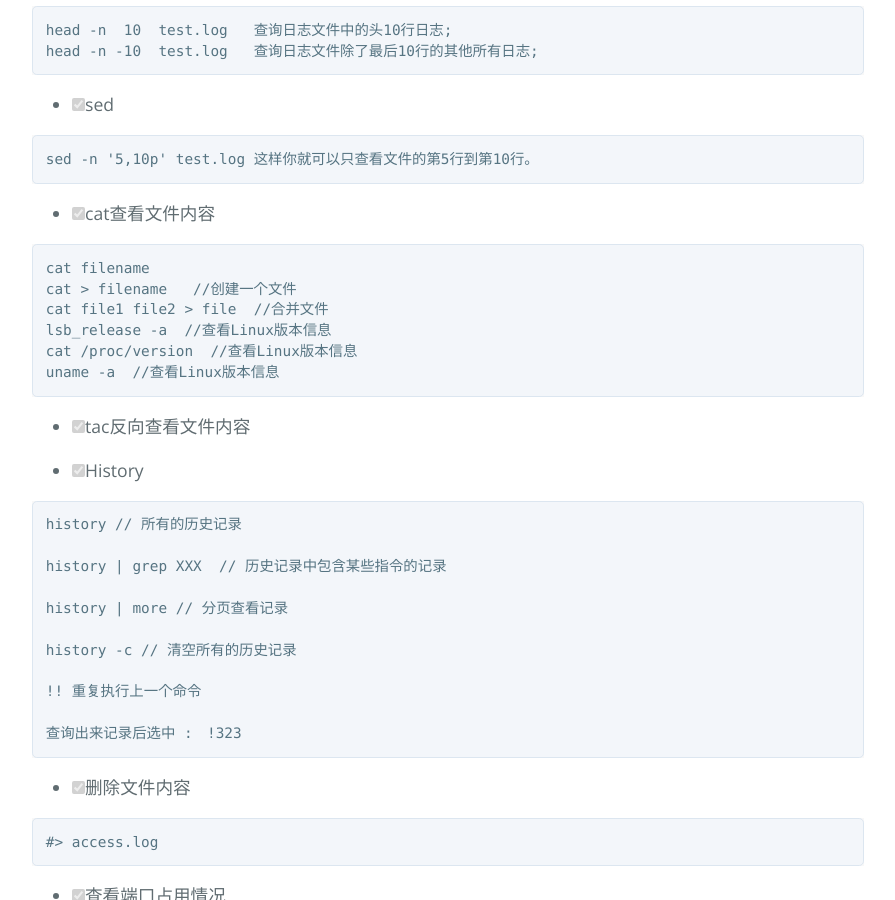
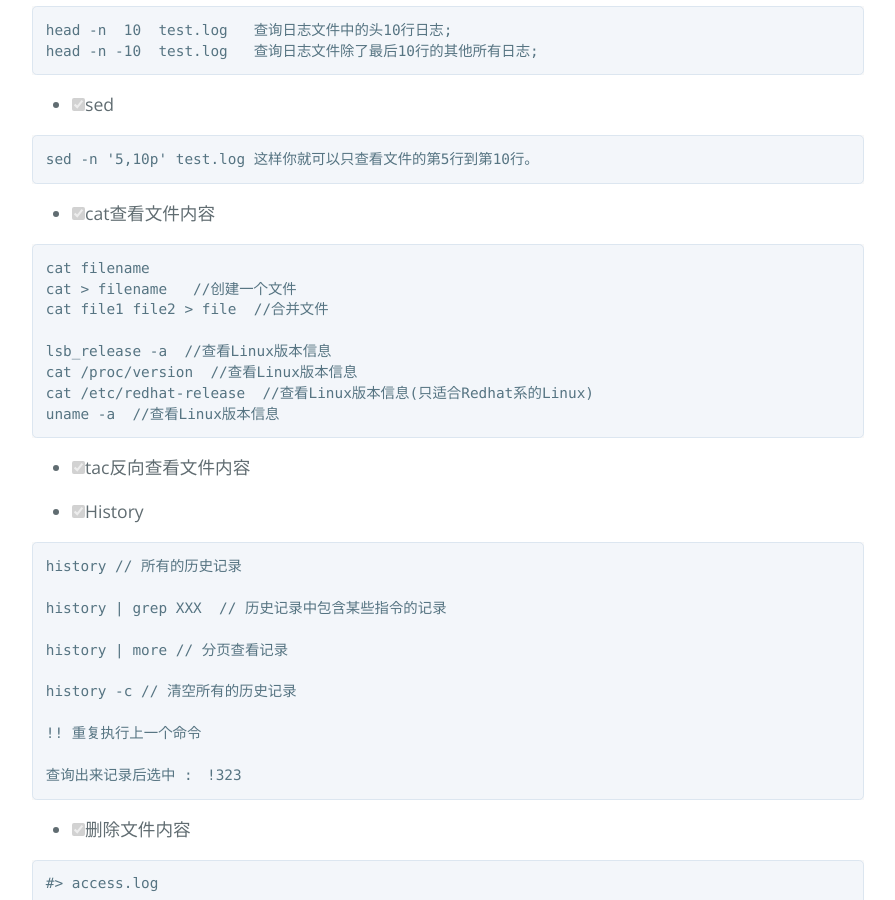
Before and after one commit to AmbroseRen/test, a Jekyll site: the page built from Data/Linux/linux.md, in a window 1280 px wide and 900 px high, scrolled down 1000 px. Shown: the whole window, without its empty margins (192-1087 px from the left). Built offline with Jekyll 4.4.1, drawn with Linux system fonts in a browser that asks for light colours; our own code applies the rules of GitHub Pages for plain Markdown files; the repository's description, which GitHub fills in, is left out.

Commit message:
Update linux.md

````diff
--- a/Data/Linux/linux.md
+++ b/Data/Linux/linux.md
@@ -66,8 +66,10 @@ sed -n '5,10p' test.log 这样你就可以只查看文件的第5行到第10行
 cat filename
 cat > filename   //创建一个文件
 cat file1 file2 > file  //合并文件
+
 lsb_release -a  //查看Linux版本信息
 cat /proc/version  //查看Linux版本信息
+cat /etc/redhat-release  //查看Linux版本信息(只适合Redhat系的Linux)
 uname -a  //查看Linux版本信息
 ```
 
````
